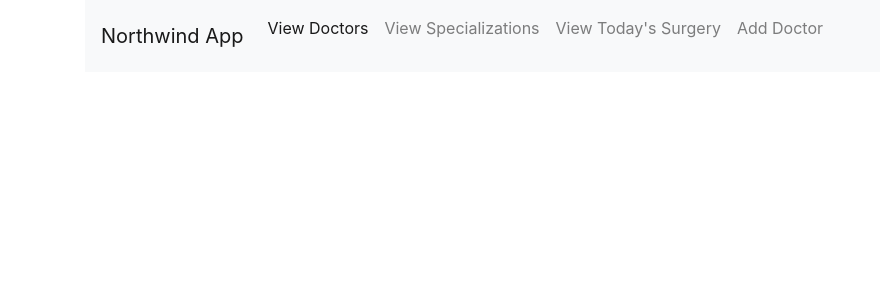
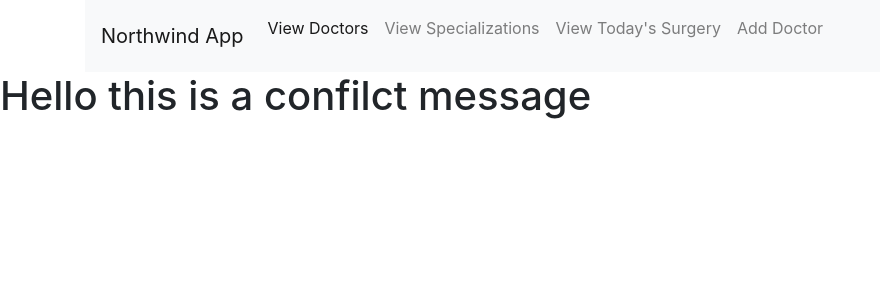
Before and after one commit to sreekanthnkartha/CureWellFrontEnd, an Angular app: page / in a window 1280 px wide. Shown: the top 300 px of the page, without its empty margins (0-880 px from the left). Built offline with nearby package versions, Linux system fonts and the light colour scheme.

Commit message:
sample commit

```diff
--- a/src/app/app.component.html
+++ b/src/app/app.component.html
@@ -15,3 +15,4 @@
   </nav>
   <router-outlet></router-outlet>
 </div>
+<h1>Hello this is a confilct message</h1>
```
